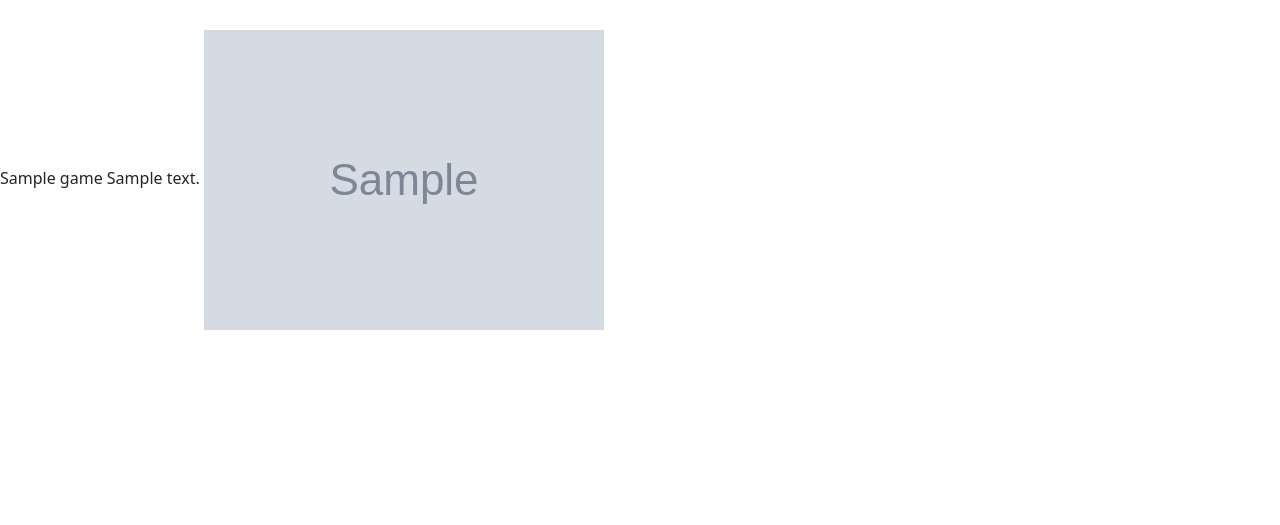
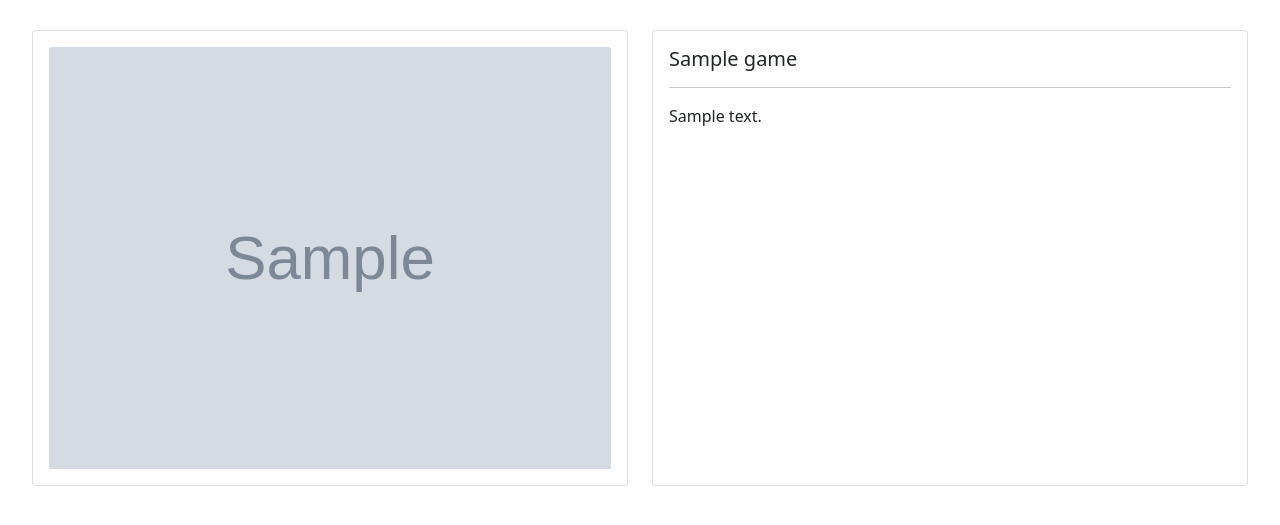
Before and after one commit to Krzys01k/BD2021-gamedb-neo4j, a Flask app: template FlaskApp/Templates/game_details.html in a window 1280 px wide. Shown: the part 56-581 px from the top of the page. Run offline with Flask 2, Linux system fonts and the light colour scheme; the template is opened without the code that fills it: most values are stand-ins (such as "Sample title", 1, 10 or a date in 2020); grey boxes marked "Sample" are stand-in pictures.

Commit message:
wygląda spoko

```diff
--- a/FlaskApp/Templates/game_details.html
+++ b/FlaskApp/Templates/game_details.html
@@ -2,8 +2,24 @@
 
 {%block content%}
 
-{{game.title}}
-{{game.desc}}
-<img src = "{{game.photo_url}}" alt="{{game.title}}">
+<div style="margin: 0 20px" class="row">
+    <div class="col-sm-6">
+      <div class="card">
+        <div class="card-body">
+          <img src = "{{game.photo_url}}" class="card-img-top" alt="{{game.title}}">
+        </div>
+      </div>
+    </div>
+    <div class="col-sm-6">
+      <div class="card"  style="height: 100%">
+        <div class="card-body">
+            <h5 class="card-title">{{game.title}}</h5>
+            <hr>
+            <p class="card-text">{{game.desc}}</p>
+        </div>
+      </div>
+    </div>
+  </div>
+
 
 {%endblock%}
```
